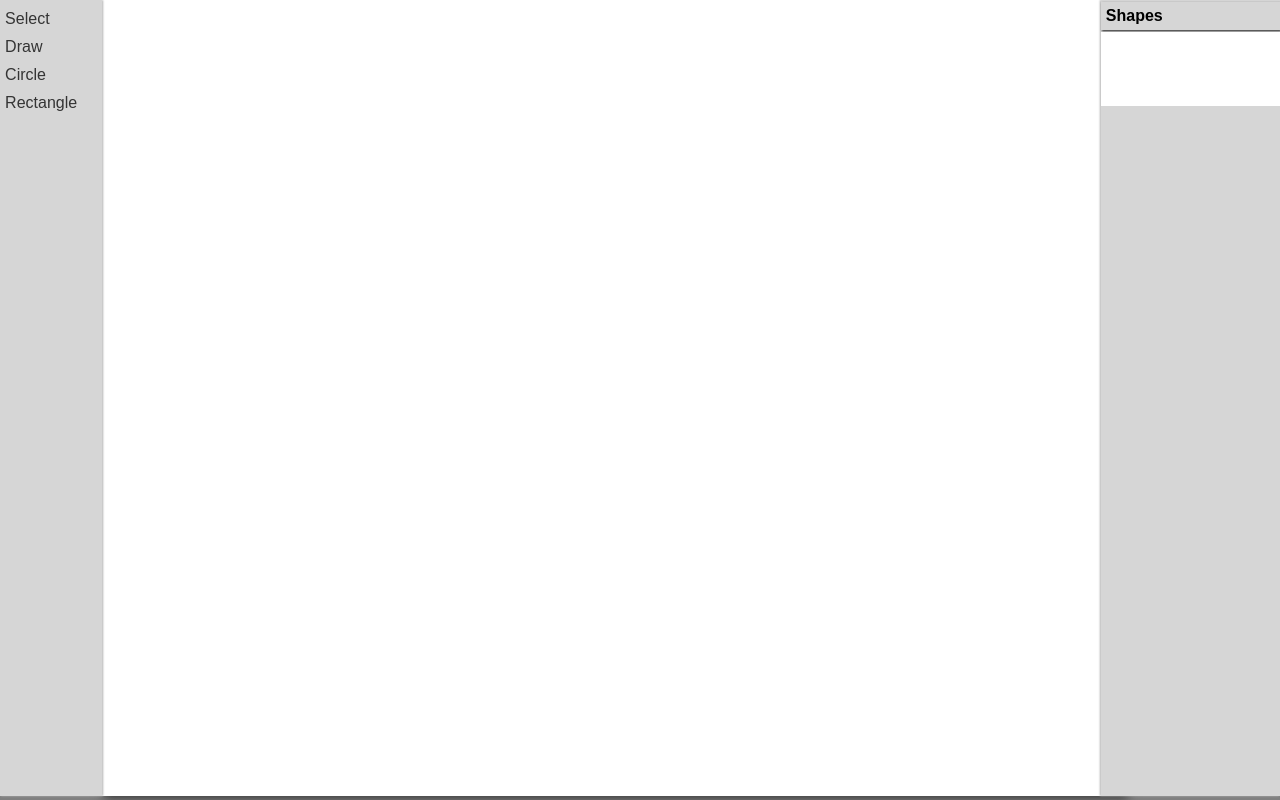
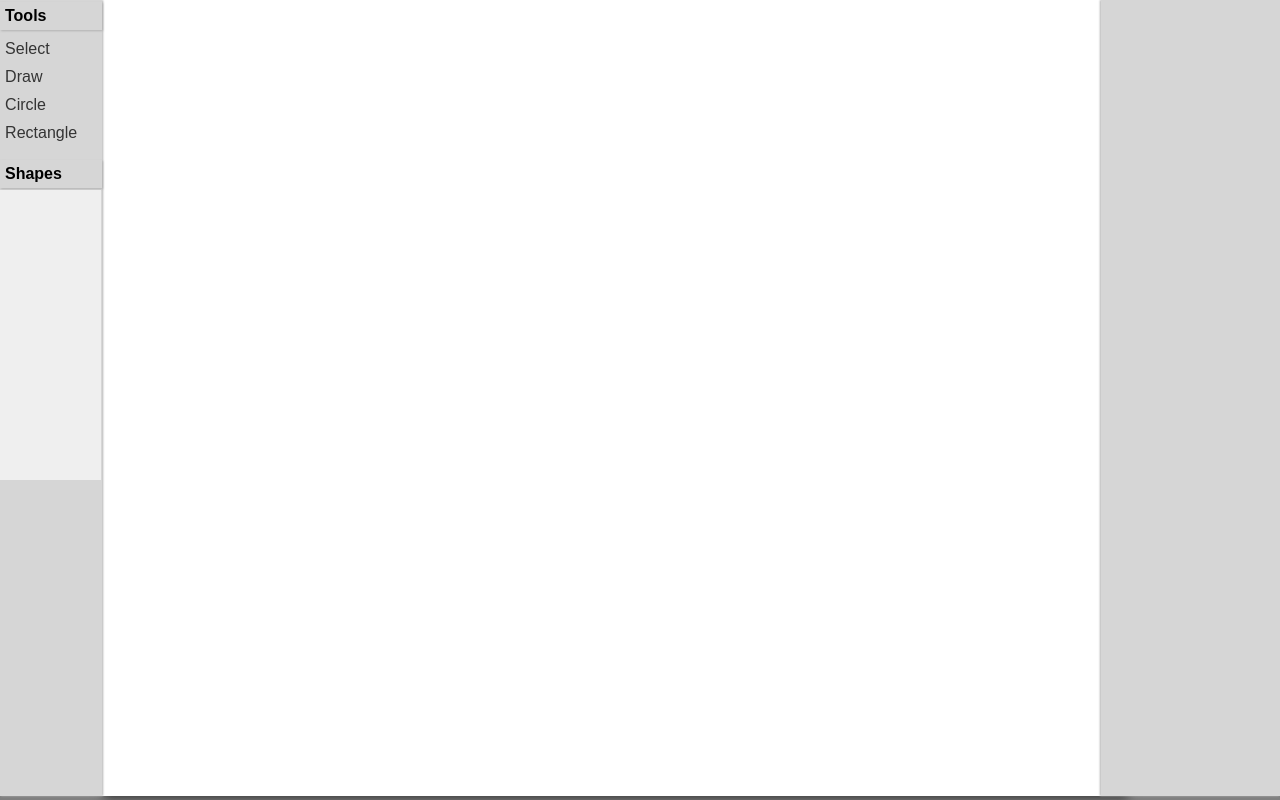
Before and after one commit to mattpitts/Vectora, a React (Create React App) app: page / in a window 1280 px wide. Built offline with nearby package versions, Linux system fonts and the light colour scheme.

Commit message:
left panel styling

```diff
--- a/src/App.css
+++ b/src/App.css
@@ -28,27 +28,32 @@ body {
 	position: fixed;
 	margin-left: 86vw;
 }
+.ShapeListContainer {
+	margin-top: 2vh;
+}
 .ShapeList {
-	padding: 5px 0 5px 15%;
-	height: 8vh;
-	max-height: 8vh;
-	overflow-y: scroll;
-	background-color: #ffffff;
+	padding: 5px 0 5px 0;
+	width: 99%;
+	height: 35vh;
+	max-height: 35vh;
+	overflow-y: auto;
+	background-color: #efefef;
 }
 .ShapeList p {
-	padding: 0;
+	padding: 1px 0 1px 5px;
 	margin: 0;
 	cursor: pointer;
 	draggable: true;
 }
 .ShapeList p:hover {
-	color: red;
+	background-color: #dedede;
 }
 .ShapeList p:active {
 	color: white;
 }
 .ShapeListSelected {
-	color: blue;
+	color: #010199;
+	background-color: #cdcdcd;
 }
 .SketchPickerContainer {
 	display: flex;
@@ -72,14 +77,25 @@ body {
 	margin: 0;
 	padding: 0;
 }
-
-.toolbar-container {
-	height: 99.5vh;
-	width: 8vw;
+.LeftPanel {
+	display: flex;
+	flex-direction: column;
+	margin: 0;
 	padding: 0;
 	position: fixed;
+	width: 8vw;
+	height: 99.5vh;
 	background-color: #d6d6d6;
+
+
 	box-shadow: 1px 0px 2px #b2b2b2;
+}
+.LeftPanel .PropertyHeader {
+	box-shadow: 1px 1px 2px #b2b2b2;
+}
+.toolbar-container {
+	padding: 0;
+	background-color: #d6d6d6;
 }
 
 .toolbar-container ul {
--- a/src/Components/Layout.js
+++ b/src/Components/Layout.js
@@ -1,13 +1,15 @@
 import React from 'react';
 
-import ToolBar from './ToolBar';
+import LeftPanel from './LeftPanel';
+
 import ArtBoard from './ArtBoard';
 import RightPanel from './RightPanel'
+
 
 const Layout = () => {
 	return (
 		<div className="Layout">
-			<ToolBar/>
+			<LeftPanel/>
 			<ArtBoard/>
 			<RightPanel/>
 		</div>
--- /dev/null
+++ b/src/Components/LeftPanel.js
@@ -0,0 +1,13 @@
+import React from 'react'
+import ToolBar from './ToolBar';
+import ShapeList from './ShapeList';
+
+const LeftPanel = (props) => {
+	return (
+		<div className={"LeftPanel"}>
+			<ToolBar/>
+			<ShapeList/>
+		</div>
+	)
+}
+export default LeftPanel;
--- a/src/Components/PropertiesComponents/Fill.js
+++ b/src/Components/PropertiesComponents/Fill.js
@@ -31,7 +31,7 @@ class Fill extends React.Component {
 					key={1}
 					color={this.props.fill}
 					onChange={this.updateFillProperty}
-					width={'12vw'}
+					width={'12.5vw'}
 				/>}
 			</div>
 		)
--- a/src/Components/PropertiesComponents/Stroke.js
+++ b/src/Components/PropertiesComponents/Stroke.js
@@ -33,7 +33,7 @@ class Stroke extends React.Component {
 					key={1}
 					color={this.props.stroke}
 					onChange={this.updateStrokeColor}
-					width={'12vw'}
+					width={'12.5vw'}
 				/>}
 			</div>
 		)
--- a/src/Components/RightPanel.js
+++ b/src/Components/RightPanel.js
@@ -1,11 +1,9 @@
 import React from 'react';
-import ShapeList from './ShapeList';
 import Properties from './Properties';
 
 const RightPanel = (props) => {
 	return (
 		<div className={'RightPanel'}>
-			<ShapeList/>
 			<Properties/>
 		</div>
 	)
--- a/src/Components/ShapeList.js
+++ b/src/Components/ShapeList.js
@@ -14,18 +14,18 @@ class ShapeList extends React.Component {
 						id={i}
 						onClick={() => this.props.actions.selectShape(i)}
 						>
-						{shape.type}
+						{convertShapeName(shape.type)}
 					</p>
 			} else {
 				return <p
 						key={i}
 						id={i}
-						onClick={() => this.props.actions.selectShape(i)}>{shape.type}
+						onClick={() => this.props.actions.selectShape(i)}>{convertShapeName(shape.type)}
 						</p>
 			}
 		});
 		return (
-			<div>
+			<div className={'ShapeListContainer'}>
 				<div className={'PropertyHeader'}>
 					<h4>Shapes</h4>
 				</div>
@@ -38,6 +38,17 @@ class ShapeList extends React.Component {
 
 
 		)
+	}
+}
+
+function convertShapeName(type) {
+	switch(type) {
+		case 'rect':
+			return 'Rectangle';
+		case 'path':
+			return 'Path';
+		case 'circle':
+			return 'Circle';
 	}
 }
 
--- a/src/Components/ToolBar.js
+++ b/src/Components/ToolBar.js
@@ -6,6 +6,9 @@ class ToolBar extends React.Component {
 	render() {
 		return(
 			<div className="toolbar-container">
+				<div className='PropertyHeader'>
+					<h4>Tools</h4>
+				</div>
 				<ul>
 					<li>
 						<p onClick={() => this.props.selectTool('select')}>Select</p>
--- a/src/scripts/shapes/circle/index.js
+++ b/src/scripts/shapes/circle/index.js
@@ -14,9 +14,9 @@ const circle = {
 			cx: area.xMin + ((area.xMax - area.xMin) / 2),
 			cy: area.yMin + ((area.yMax - area.yMin) / 2),
 			r: r,
-			stroke: props.stroke,
-			strokeWidth: props.strokeWidth,
-			fill: props.fill,
+			stroke: 'none',
+			strokeWidth: '8px',
+			fill: 'grey',
 			boundingBox: boundingBox,
 			selected: true
 		}
--- a/src/scripts/shapes/rect/index.js
+++ b/src/scripts/shapes/rect/index.js
@@ -8,8 +8,10 @@ const rect = {
 			height: 0,
 			rx: props.rx,
 			ry: props.ry,
-			fill: props.fill,
+			fill: 'grey',
 			selected: true,
+			stroke: 'none',
+			strokeWidth: '8px',
 			boundingBox: area
 		}
 	},
```
